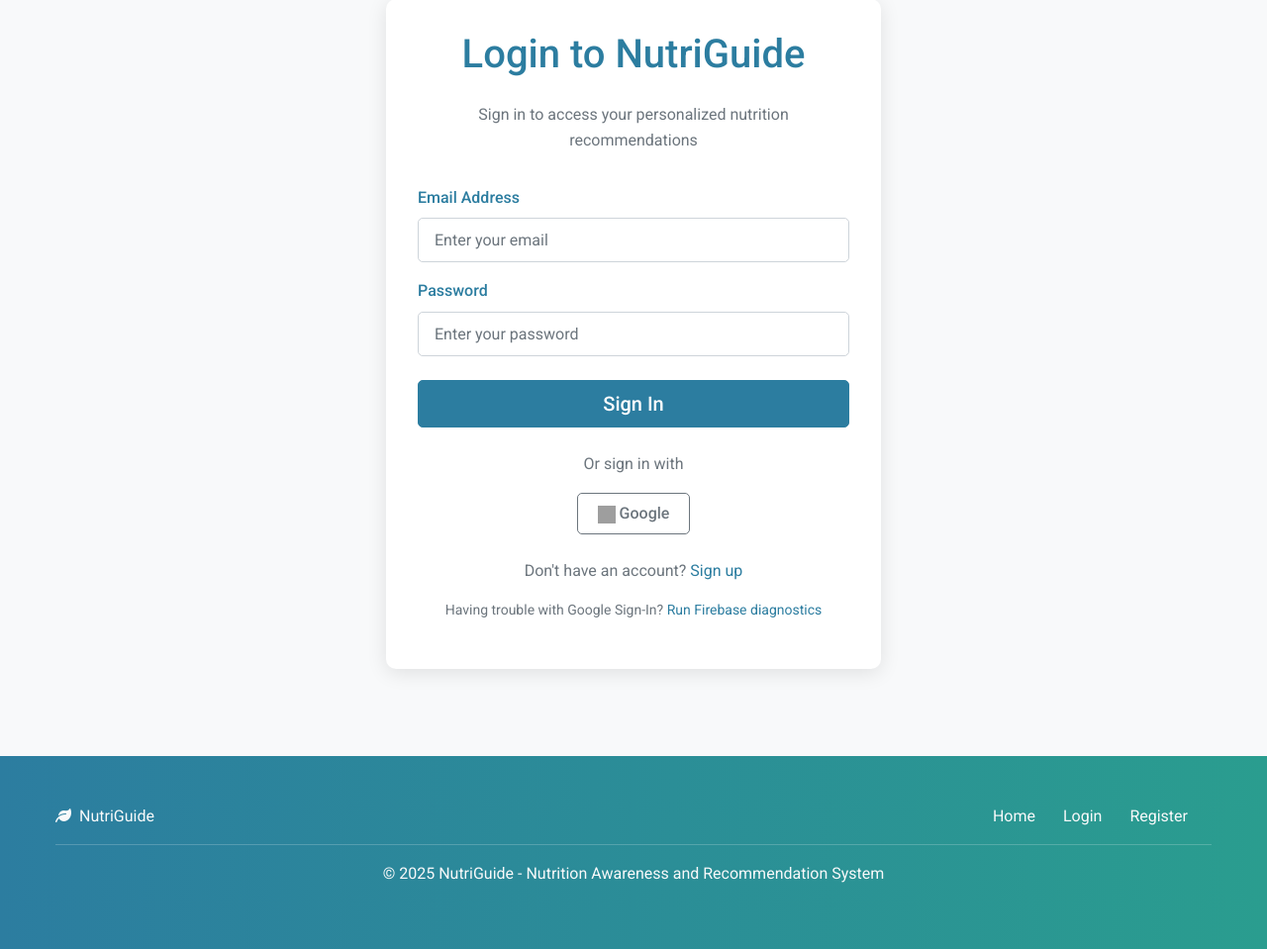
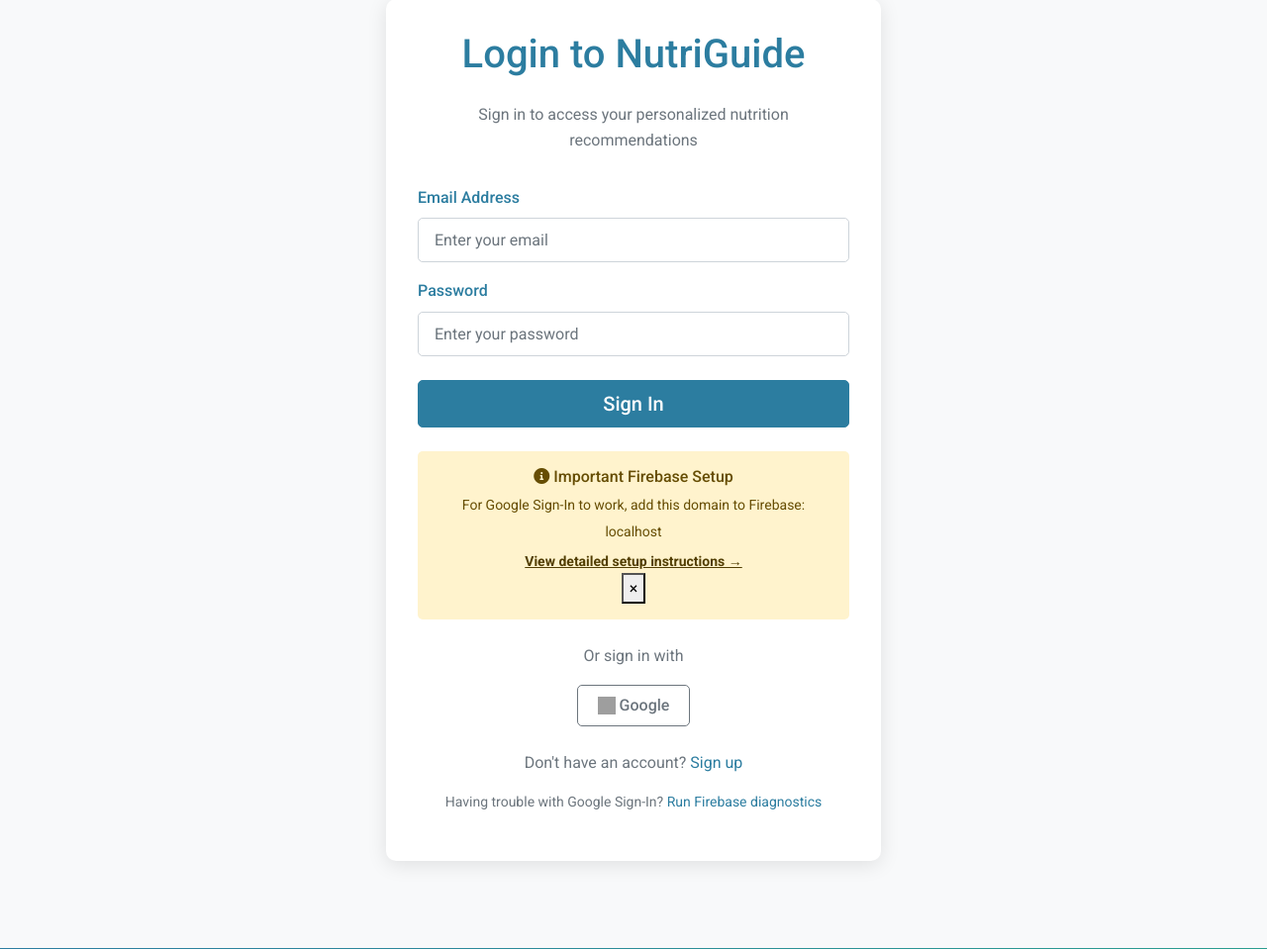
Before and after one commit to Chaitya69/NutritionNexus, a Flask app: page /login in a window 1280 px wide. Shown: the part 233-1192 px from the top of the page at 99% size. Run offline with Flask 3, Linux system fonts and the light colour scheme; some libraries are stand-ins or nearby versions; grey boxes are pictures that could not be loaded.

Commit message:
Improve Google login process with popup and domain authorization guide
Refactors Firebase authentication to use popup sign-in, adds domain authorization instructions in `firebase_test.html` and `login.html`, and improves error handling in `firebase-auth.js`.

Replit-Commit-Author: Agent
Replit-Commit-Session-Id: 4a1e2800-6f4e-456b-b56a-d347f01f665f
Replit-Commit-Screenshot-Url: https://storage.googleapis.com/screenshot-production-us-central1/4e26f253-8044-45ec-8095-b695113161a3/db8d1357-69e9-4474-96f9-458b8b724ae8.jpg

```diff
--- a/static/js/firebase-auth.js
+++ b/static/js/firebase-auth.js
@@ -76,24 +76,92 @@ function signInWithGoogle() {
             prompt: 'select_account'
         });
 
-        // Log info before redirect
-        console.log('Starting Google sign-in redirect...');
+        // Update sign-in status
+        const signInMethodElement = document.createElement('div');
+        signInMethodElement.className = 'alert alert-info mt-2';
+        signInMethodElement.textContent = 'Attempting authentication...';
+
+        if (errorElement) {
+            errorElement.innerHTML = '';
+            errorElement.appendChild(signInMethodElement);
+            errorElement.style.display = 'block';
+        }
+
+        // Try popup first (works better on some browsers)
+        console.log('Attempting Google sign-in with popup...');
         console.log('Auth domain:', firebaseConfig.authDomain);
 
-        // Start sign in process
-        firebase.auth().signInWithRedirect(provider)
-            .catch(error => {
-                console.error('Immediate redirect error:', error);
-                if (errorElement) {
-                    errorElement.textContent = 'Sign-in error: ' + error.message;
-                    errorElement.style.display = 'block';
+        // Try using popup first (often works better)
+        firebase.auth().signInWithPopup(provider)
+            .then((result) => {
+                console.log('Popup sign-in successful!');
+                // This is handled by our redirect handler
+                signInMethodElement.textContent = 'Authentication successful! Redirecting...';
+                signInMethodElement.className = 'alert alert-success mt-2';
+            })
+            .catch((error) => {
+                console.log('Popup sign-in failed, trying redirect...', error.code);
+
+                // Show status update
+                signInMethodElement.textContent = 'Popup authentication failed. Trying redirect method...';
+
+                // Check specific errors
+                if (error.code === 'auth/popup-blocked' || error.code === 'auth/popup-closed-by-user') {
+                    // If popup is blocked, try redirect method instead
+                    console.log('Starting Google sign-in redirect instead...');
+                    firebase.auth().signInWithRedirect(provider)
+                        .catch(redirectError => {
+                            console.error('Redirect error:', redirectError);
+                            if (errorElement) {
+                                errorElement.innerHTML = `
+                                    <div class="alert alert-danger">
+                                        <p><strong>Authentication Error:</strong> ${redirectError.message}</p>
+                                        <p>Code: ${redirectError.code || 'unknown'}</p>
+                                        <hr>
+                                        <p>Please make sure your domain is authorized in Firebase.</p>
+                                        <a href="/firebase_test" class="btn btn-sm btn-outline-primary">
+                                            Run Firebase Configuration Test
+                                        </a>
+                                    </div>
+                                `;
+                            }
+                        });
+                } else if (error.code === 'auth/unauthorized-domain') {
+                    // Unauthorized domain is a common issue
+                    if (errorElement) {
+                        const domain = window.location.hostname;
+                        errorElement.innerHTML = `
+                            <div class="alert alert-danger">
+                                <p><strong>Domain Not Authorized:</strong> ${error.message}</p>
+                                <hr>
+                                <p>Your domain <code>${domain}</code> must be added to Firebase.</p>
+                                <p>Go to Firebase Console → Authentication → Settings → Authorized Domains</p>
+                                <a href="/firebase_test" class="btn btn-sm btn-outline-primary">
+                                    Run Firebase Configuration Test
+                                </a>
+                            </div>
+                        `;
+                    }
+                } else {
+                    // Other errors
+                    if (errorElement) {
+                        errorElement.innerHTML = `
+                            <div class="alert alert-danger">
+                                <p><strong>Authentication Error:</strong> ${error.message}</p>
+                                <p>Code: ${error.code || 'unknown'}</p>
+                            </div>
+                        `;
+                    }
                 }
             });
     } catch (error) {
         console.error('Failed to initialize Google sign-in:', error);
         if (errorElement) {
-            errorElement.textContent = 'Failed to start sign-in: ' + error.message;
-            errorElement.style.display = 'block';
+            errorElement.innerHTML = `
+                <div class="alert alert-danger">
+                    <p><strong>Initialization Error:</strong> ${error.message}</p>
+                </div>
+            `;
         }
     }
 }
--- a/templates/login.html
+++ b/templates/login.html
@@ -48,6 +48,21 @@
 
     {% if config.get('FIREBASE_API_KEY') %}
     <div class="mt-4 text-center">
+        <!-- Firebase domain info alert -->
+        <div class="alert alert-warning alert-dismissible fade show mb-4 text-left" role="alert">
+            <h6 class="alert-heading"><i class="fas fa-info-circle"></i> Important Firebase Setup</h6>
+            <p class="small mb-1">For Google Sign-In to work, add this domain to Firebase:</p>
+            <p class="small mb-0 font-weight-bold">
+                {{ request.host }}
+            </p>
+            <p class="small mt-2 mb-0">
+                <a href="{{ url_for('firebase_test') }}" class="alert-link">View detailed setup instructions →</a>
+            </p>
+            <button type="button" class="close" data-dismiss="alert" aria-label="Close">
+                <span aria-hidden="true">&times;</span>
+            </button>
+        </div>
+
         <div id="firebase-error" class="alert alert-danger" style="display: none;"></div>
         <p class="text-muted">Or sign in with</p>
         <button id="login-with-google" class="btn btn-outline-secondary">
```
Also changed, not shown: templates/firebase_test.html (+61 -0 lines).
